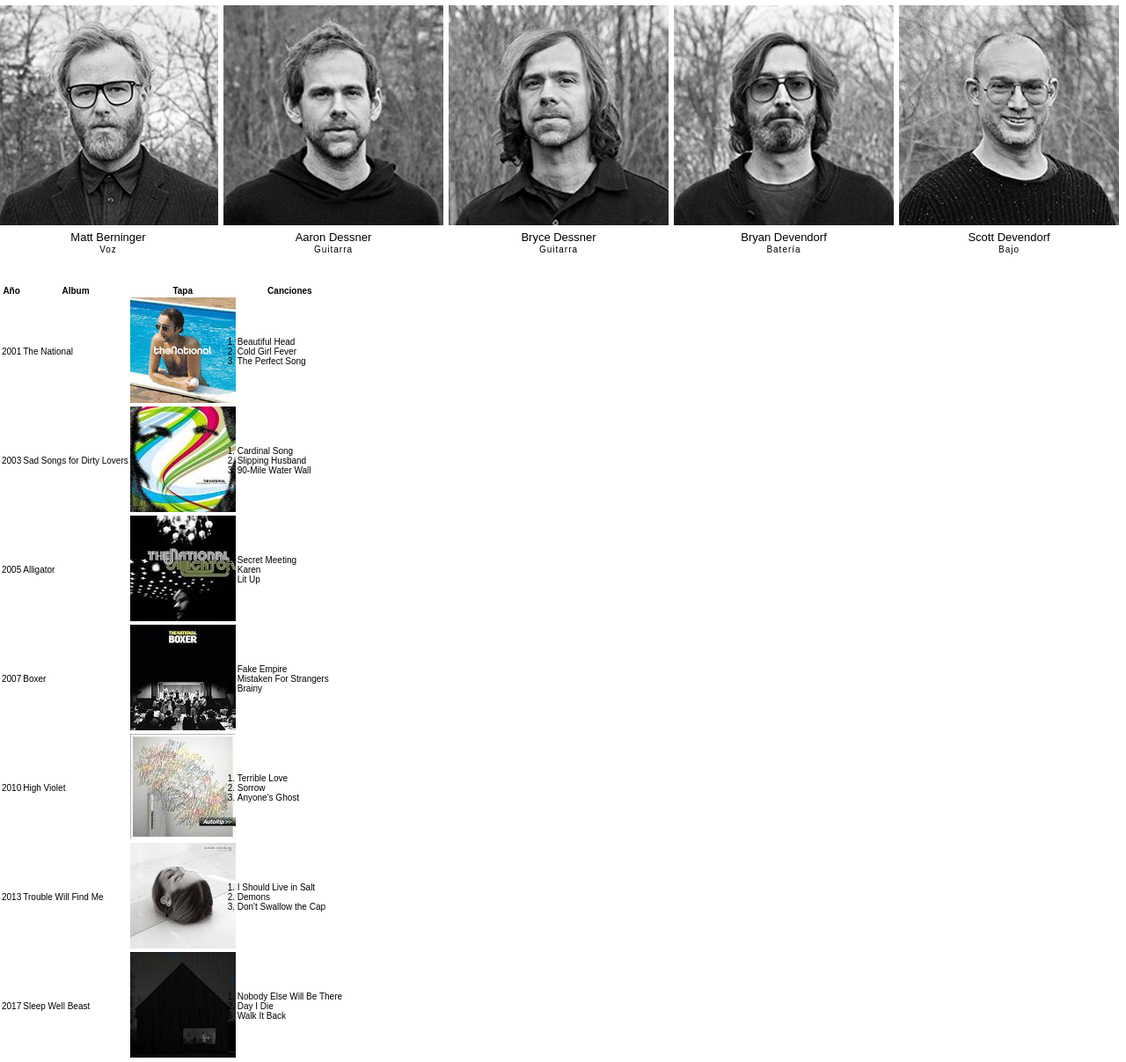
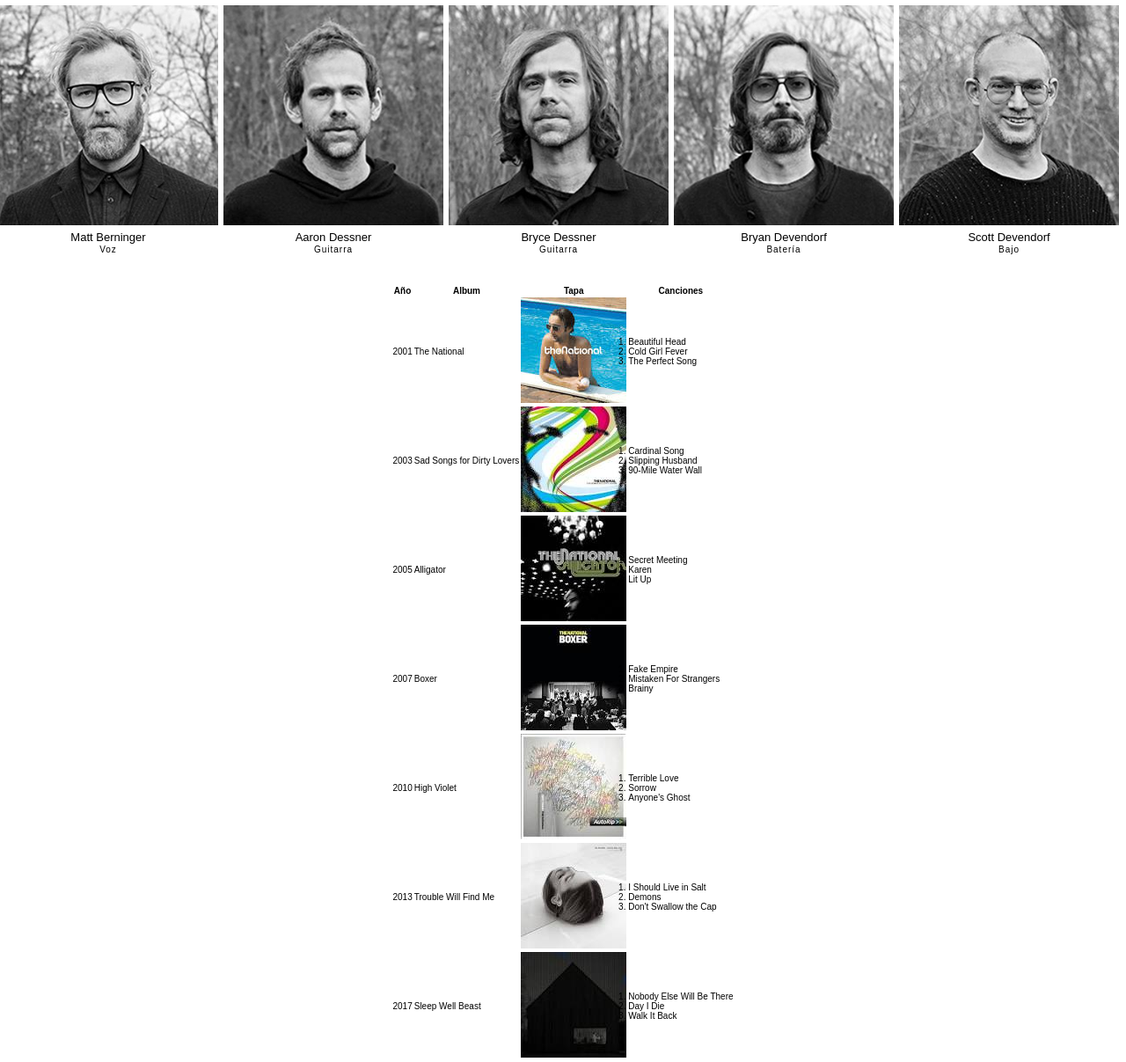
Before and after one commit to mayrayamin/TheNational, a plain HTML site: page index.html in a window 1280 px wide. Shown: the part 914-2121 px from the top of the page at 88% size. Drawn offline with Linux system fonts and the light colour scheme.

Commit message:
Discografia centrada

```diff
--- a/css/styles.css
+++ b/css/styles.css
@@ -165,7 +165,7 @@
 
     /* DISCOGRAFIA */
 
-    #discography {
+    .discography {
         margin: 3rem auto;
-
+        justify-content: center;
     }
--- a/index.html
+++ b/index.html
@@ -132,7 +132,7 @@
             </section>
             <section id="discography">
                 <!-- <h1>DISCOGRAFÍA</h1> -->
-                <table border="0">
+                <table class= "discography" border="0">
                     <thead>
                         <tr class="tablerow">
                             <th>Año</th>
```
